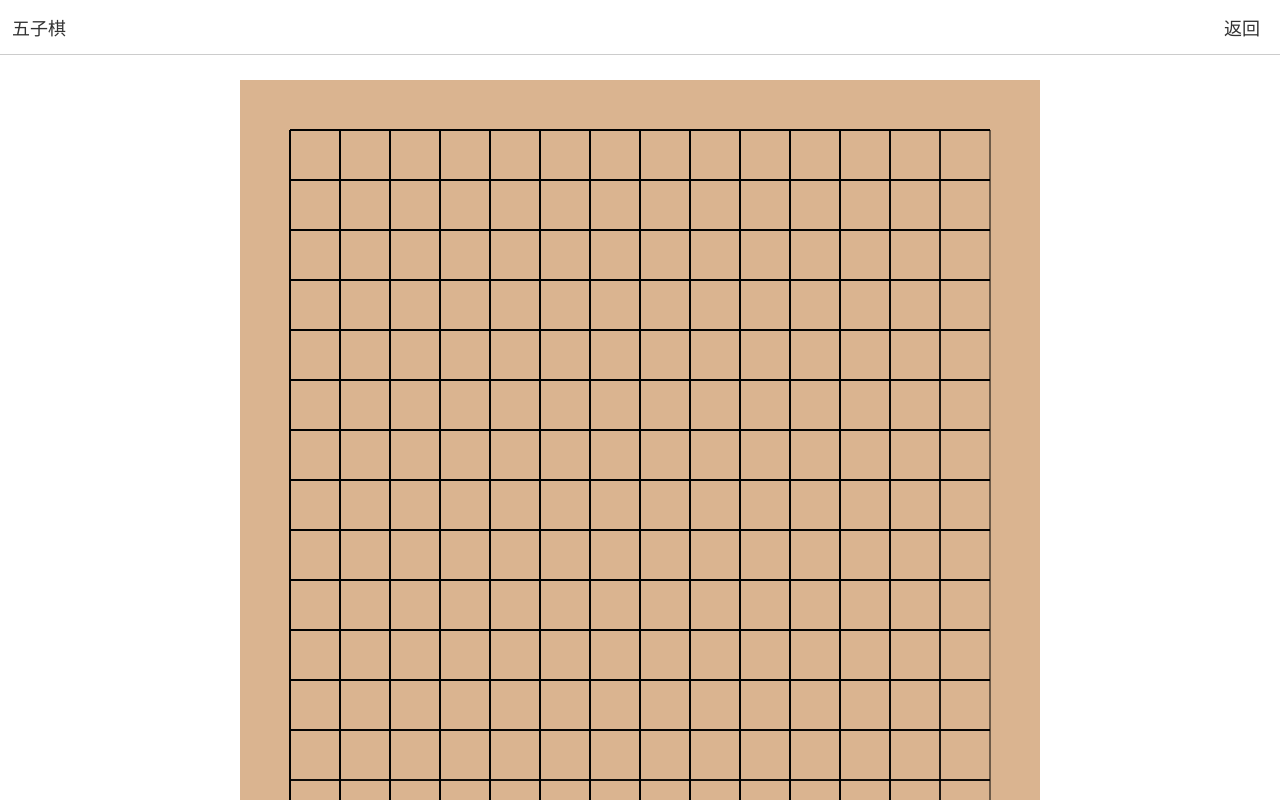
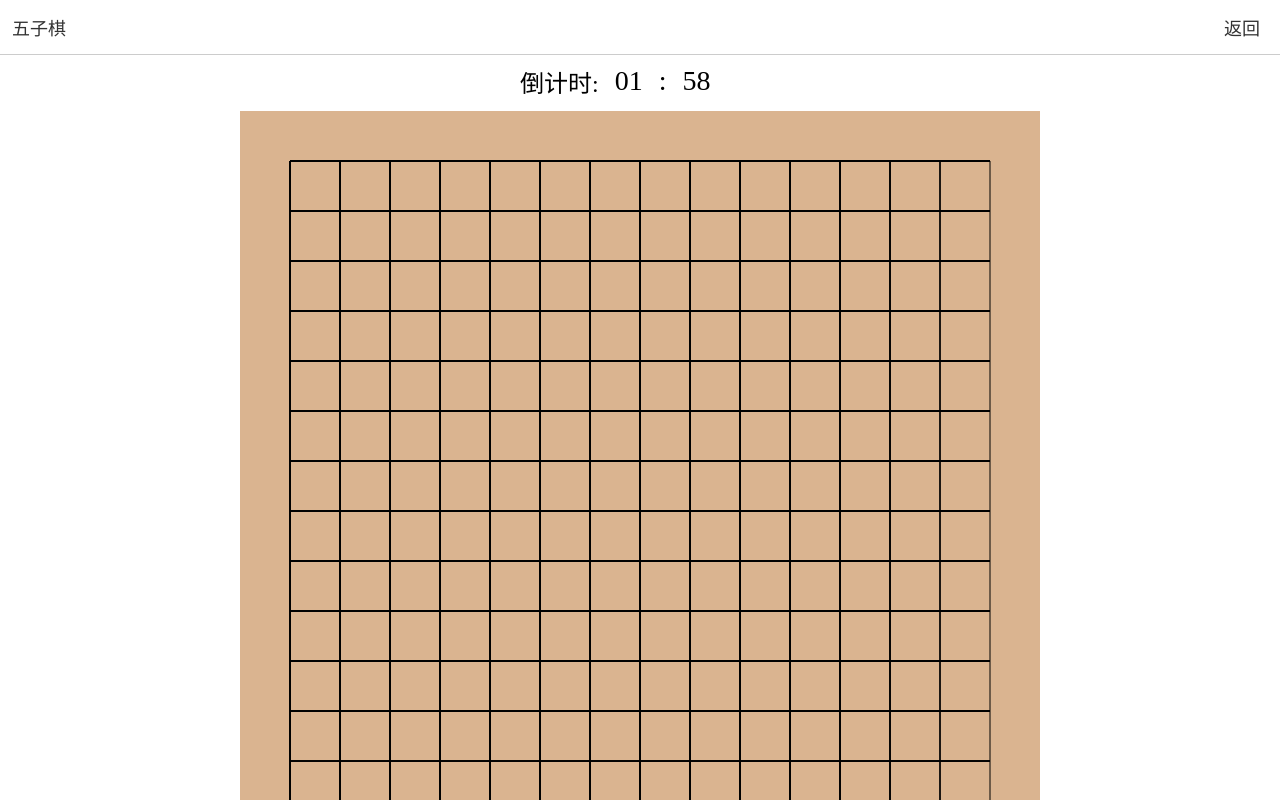
Before and after one commit to qingjiuge/gobang-game, a Vue app: page /gobang-game/ in a window 1280 px wide. Both pictures are taken after a click on the element "游戏开始". Built offline with nearby package versions, Linux system fonts and the light colour scheme.

Commit message:
game result and timeout change

```diff
--- a/src/Types/index.ts
+++ b/src/Types/index.ts
@@ -14,3 +14,6 @@ export enum Options {
   //确定
   ok
 }
+export  const ONE_HOUR=1000*60*60;
+export const ONE_MINUTE=1000*60;
+export const ONE_SECOND=1000;
--- a/src/Types/player.ts
+++ b/src/Types/player.ts
@@ -8,6 +8,8 @@ export enum PlayerStatus {
     ready,
     // 完成
     over,
+    // 超时
+    timeout
 }
 
 export enum PieceMode {
--- a/src/components/CheckerBoard.vue
+++ b/src/components/CheckerBoard.vue
@@ -7,6 +7,7 @@
             backgroundColor: checkBoardConfig.bgColor
         }">
             <GameOption v-if="gameOptionsVisibale" @menu-select="menuSelectItem" />
+            <GameTimer @back-time="backTime" :set-time="times" />
         </div>
     </div>
 </template>
@@ -15,9 +16,10 @@
 import { Player, PlayerStatus } from '@/Types/player';
 import GameNav from './GameNav.vue';
 import GameOption from './GameOption.vue';
-import { IMenuItem, Options } from '@/Types';
+import GameTimer from './GameTimer.vue';
+import { IMenuItem, ONE_MINUTE, Options } from '@/Types';
 const props = defineProps({
-    player: Player,
+    player: Player
 })
 const checkBoard = ref<HTMLDivElement | null>(null);
 const checkBoardConfig = reactive({
@@ -25,13 +27,14 @@ const checkBoardConfig = reactive({
     height: 800,
     bgColor: '#dab490'
 });
+const times = ref<number>(ONE_MINUTE * 2);
 const gameOptionsVisibale = ref(false);
 const circles = [];
 let canvasEle = ref<HTMLCanvasElement | null>(null);
 let canvasCtx: CanvasRenderingContext2D | null = null;
 let isBlack = true;
 let endGame = false;
-let currentPlayer: Player | null = null;
+let currentPlayer = () => { return props.player };
 let clickEvent: MouseEvent | null = null;
 
 /**
@@ -47,8 +50,7 @@ const init = () => {
 }
 //初始化配置项
 const initConfig = () => {
-    currentPlayer = props.player;
-    const { pieceType } = currentPlayer;
+    const { pieceType } = currentPlayer();
     isBlack = Boolean(pieceType.type);
 }
 
@@ -95,9 +97,9 @@ const drawCheckerBoardGrid = (ctx: CanvasRenderingContext2D) => {
 //操作选择
 const menuSelectItem = (item: IMenuItem) => {
     const { value } = item;
-    console.log(value)
     if (Options[value]) {
         handleCircleClick(clickEvent);
+        times.value = ONE_MINUTE * 2;
     } else {
         console.log('点击了取消')
     }
@@ -109,13 +111,15 @@ const menuSelectItem = (item: IMenuItem) => {
  * @param e
  */
 const handleClick = (e: MouseEvent) => {
+    //初始化配置项
+    initConfig();
+    if (currentPlayer().status !== PlayerStatus.ready) return;
     clickEvent = e;
     gameOptionsVisibale.value = true;
 }
 //棋子事件
 const handleCircleClick = (e: MouseEvent) => {
-    //初始化配置项
-    initConfig();
+
     const { offsetX, offsetY } = e;
     if (judgeCircleBorder(offsetX, offsetY)) return;
     if (endGame) {
@@ -126,19 +130,21 @@ const handleCircleClick = (e: MouseEvent) => {
     let j = Math.floor((offsetY + 25) / 50);
     //判断棋子是否重复
     if (hasCircle(i, j)) {
+        console.log('该地方已经存在棋子!')
         return;
     }
     drawCircle(i, j);
     endGame = checkCircleLine(i, j);
     if (endGame) {
+        getGameResult(currentPlayer())
         return;
     }
     // isBlack = !isBlack;
     //将当前玩家的状态置为完成
-    currentPlayer.updateStatus(PlayerStatus.over);
+    currentPlayer().updateStatus(PlayerStatus.over);
     //记录玩家的棋子位置
 
-    backPlayer(currentPlayer)
+    backPlayer(currentPlayer())
 }
 
 /**
@@ -323,11 +329,21 @@ const checkNE2SW = (row: number, col: number) => {
     return count >= 5;
 }
 
-const emit = defineEmits(["backMenu", 'backPlayer'])
+const emit = defineEmits(["backMenu", 'backPlayer', 'getGameResult'])
 
 const backMenu = () => emit("backMenu")
-const backPlayer = (player: Player) => emit('backPlayer', player)
-
+const backPlayer = (player: Player) => emit('backPlayer', player);
+//获取游戏结果
+const getGameResult = (player: Player) => {
+    emit('getGameResult', player)
+}
+//超时处理
+const backTime = () => {
+    //将玩家状态标记为超时
+    currentPlayer().updateStatus(PlayerStatus.timeout);
+    //记录玩家的棋子位置
+    backPlayer(currentPlayer())
+}
 onMounted(() => {
     init()
 })
@@ -342,7 +358,8 @@ onMounted(() => {
 
     .checker-board {
         display: block;
-        margin: 25px auto;
+        margin: 0 auto;
+        margin-top: 56px;
         position: relative;
     }
 }
--- a/src/components/GameTimer.vue
+++ b/src/components/GameTimer.vue
@@ -1,9 +1,111 @@
 <template>
     <div class="game-timer">
+        <div class="container">
+            <div class="label">倒计时:</div>
+            <div class="game-timer-item">
+                <span>{{ numToString(minute) }}</span>
+            </div>
+            <div class="segmentation">
+                <span>:</span>
+            </div>
+            <div class="game-timer-item">
+                <span>{{ numToString(second) }}</span>
+            </div>
+        </div>
     </div>
 </template>
 <script lang="ts" setup>
-import { reactive,ref,onMounted } from 'vue'
+
+import { ONE_MINUTE } from '@/Types';
+import { reactive, ref, onMounted } from 'vue'
+const minute = ref(0);
+const second = ref(0);
+const emit = defineEmits(["backTime"]);
+const props = defineProps({
+    setTime: {
+        type: Number,
+        default: ()=>{
+            return ONE_MINUTE * 1
+        }
+    }
+})
+const numToString = (num: number) => {
+    const numStr = num.toString();
+    if (numStr.length < 2) {
+        return '0' + numStr;
+    } else {
+        return numStr;
+    }
+}
+//计时器对象
+let timer = null;
+onMounted(() => {
+    countdown();
+})
+//倒计时函数
+const countdown = () => {
+    let remainingTime = props.setTime;
+
+    // 更新剩余时间
+    function updateRemainingTime() {
+        remainingTime -= 1000; // 每秒减少1000毫秒
+        const minutes = Math.floor(remainingTime / 60000);
+        const seconds = Math.floor((remainingTime % 60000) / 1000);
+
+        // 在这里更新你的倒计时显示，例如在页面上显示剩余时间
+        minute.value = minutes;
+        second.value = seconds;
+        // 如果倒计时结束，清除计时器并执行结束操作
+        if (remainingTime <= 0) {
+            clearInterval(timer);
+            console.log('倒计时结束');
+            // 这里可以添加倒计时结束时的代码
+            backTime()
+        }
+    }
+
+    // 每秒更新一次剩余时间
+    timer = setInterval(updateRemainingTime, 1000);
+
+}
+//倒计时结束回调函数
+const backTime = () => {
+    emit('backTime')
+}
 </script>
 <style lang="scss" scoped>
+.game-timer {
+    // width: 240px;
+    height: 48px;
+    // border: 1px solid;
+    position: absolute;
+    top: -54px;
+    left: calc(50% - 120px);
+    display: flex;
+    justify-content: center;
+    align-items: center;
+
+    .container {
+        display: flex;
+        align-items: center;
+
+        .label {
+            font-size: 24px;
+        }
+
+        .game-timer-item {
+            font-size: 28px;
+            display: flex;
+            justify-content: center;
+            align-items: center;
+            padding: 0 16px;
+        }
+
+        .segmentation {
+            font-size: 28px;
+        }
+    }
+
+
+}
 </style>
--- a/src/pages/Home.vue
+++ b/src/pages/Home.vue
@@ -3,7 +3,7 @@
         <div class="container">
             <GameMenu v-if="menuItem === 0" @menu-select="getMenuItem" />
             <CheckerBoard v-else-if="menuItem === 1" @back-menu="menuItem = 0" @back-player="getCurrentPlayer"
-                :player="currentPlayer" />
+                @get-game-result="getGameResult" :player="currentPlayer" />
             <DeveloperList v-else-if="menuItem === 5" @back-menu="menuItem = 0" />
         </div>
     </div>
@@ -21,17 +21,22 @@ import { Player, PieceMode, PlayerStatus } from '@/Types/player';
 const menuItem = ref(0);
 
 const gameConfig = {
+    //玩家队列
+    playerQueue: [],
     // 玩家1信息
     player1: {},
     // 玩家2信息
     player2: {},
     // 游戏的状态
     status: 0,
+    // 计时器时间
+    timer: 1000 * 60 * 3,
+    // 游戏结果 获胜玩家id
+    winPlayer: []
 }
 
 // 当前游戏玩家信息
 const currentPlayer = ref<Player>();
-const currentOrder = ref<number>(0);
 //玩家准备队列
 const readyQueue: Player[] = [];
 const getMenuItem = (item: IMenuItem) => {
@@ -39,13 +44,14 @@ const getMenuItem = (item: IMenuItem) => {
         readyGame();
     }
     menuItem.value = item.id;
-    console.log(gameConfig)
 }
 
 // 准备游戏工作
 const readyGame = () => {
     const player1 = createPlayer(PieceMode.player, PieceType.black);
     const player2 = createPlayer(PieceMode.computer, PieceType.white);
+    gameConfig.playerQueue.push(player1);
+    gameConfig.playerQueue.push(player2)
     gameConfig.player1 = player1;
     gameConfig.player2 = player2;
     if (readyQueue.length === 0) {
@@ -79,8 +85,20 @@ const updateCurrentPlayer = (player: Player) => {
 }
 // 监听玩家状态
 const getCurrentPlayer = (player: Player) => {
-    readyQueue.push(player);
-    queueLoop();
+    if (player.status !== PlayerStatus.timeout) {
+        readyQueue.push(player);
+        queueLoop();
+    } else {
+        // 玩家超时处理
+        const winPlayer = gameConfig.playerQueue.filter((item) => item.id !== player.uid)[0] ? gameConfig.playerQueue.filter((item) => item.id !== player.uid)[0] : null;
+        if (winPlayer.uid) {
+            addWinners(winPlayer.uid);
+            gameConfig.status = 2;
+            console.log("玩家超时,游戏结束", `${winPlayer.nickName}获得胜利！`)
+        }
+
+    }
+
 }
 //队列循环
 const queueLoop = () => {
@@ -89,6 +107,15 @@ const queueLoop = () => {
         readPlayer?.updateStatus(PlayerStatus.ready);
         updateCurrentPlayer(readPlayer);
     }
+}
+//添加获胜名单
+const addWinners = (playerId: string) => {
+    gameConfig.winPlayer.push(playerId);
+}
+//获取游戏结果
+const getGameResult = (player: Player) => {
+    gameConfig.status = 2;
+    console.log("游戏结束", `${player.nickName}获得胜利`);
 }
 
 // 监听游戏状态
```
Also changed, not shown: src/Types/game.ts (+9 -0 lines).
